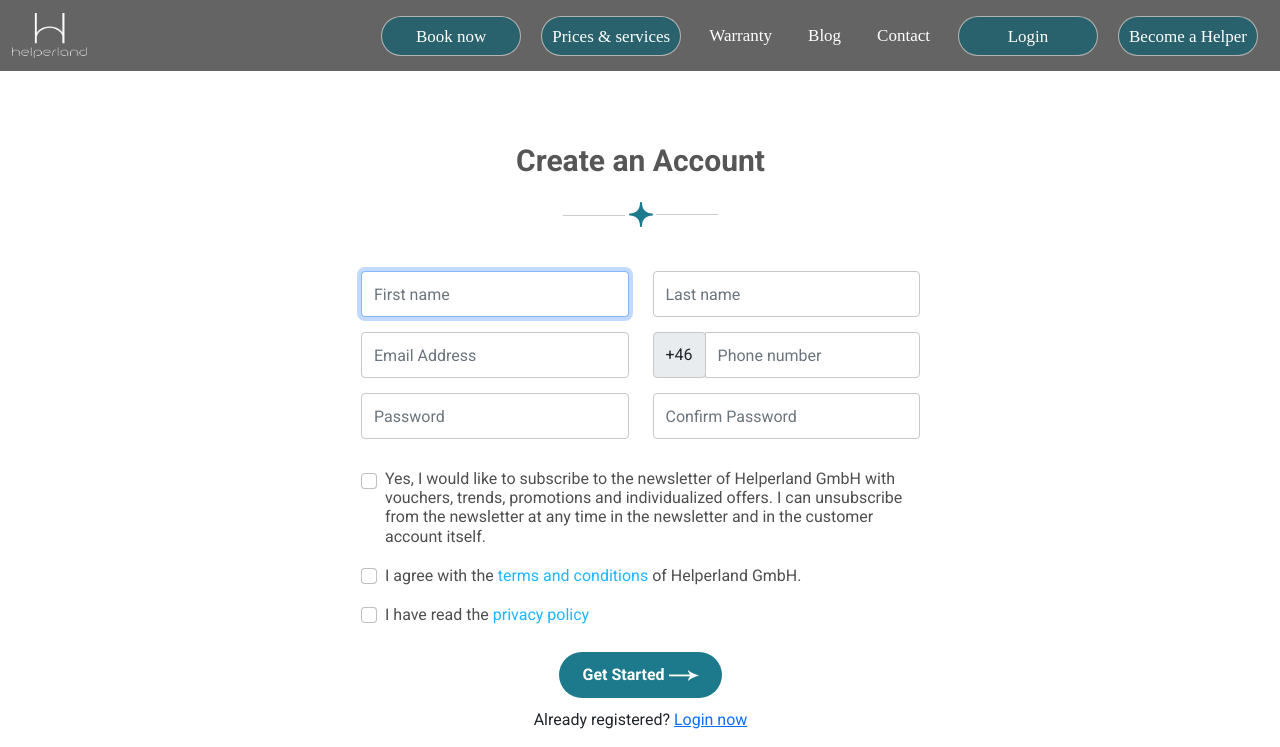
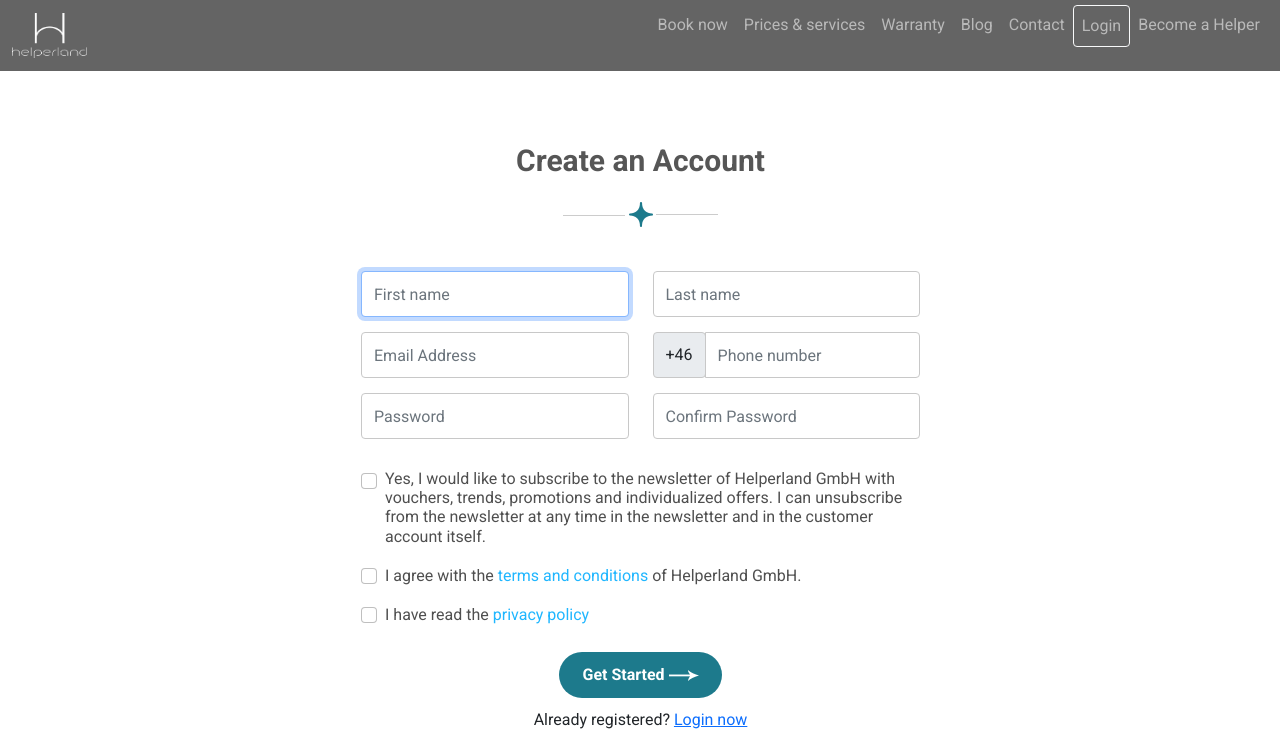
Before and after one commit to Yatrishah/HomePage, a PHP site: page /registration.html in a window 1280 px wide. Shown: the top 747 px of the page. Run offline with PHP 8.4, Linux system fonts and the light colour scheme.

Commit message:
Add files via upload

```diff
--- a/HTML*/pages/css/registration.css
+++ b/HTML*/pages/css/registration.css
@@ -12,66 +12,8 @@ height: 100%;
 background: #FFFFFF 0% 0% no-repeat padding-box;
 opacity: 1;
 }
-/*-----------Navbar-------------------*/
-.nav-link {
- margin-top:    20px;
-height: 20px;
-text-align: right;
-letter-spacing: 0px;
-color: #FFFFFF !important   ;
-opacity: 1;
-font-size: 17px !important;
-}
-
-.navbar-nav > li{
-  padding-left:10px;
-  padding-right:10px;
-
-}
 
 
-.Rounded-Rectangle-2{
- margin-top:  20px;
-width: 140px;
-height: 40px;
-text-align:     center  ;
-background: #29626D 0% 0% no-repeat padding-box;
-border: 1px solid #FFFFFF80;
-border-radius: 20px;
-opacity: 1;
-float: right;
-font-family:    Roboto-Regular;
-font-size:  17px;
-line-height: 1.41;
-  letter-spacing: normal;}
-
-.text{
-margin-top:  20px;
-sheight: 40px;
-text-align:center  ;
-opacity: 1;
-font-family:Roboto-Regular;
-font-size:  17px;
-float: right;
-line-height: 1.41;
-letter-spacing: normal;
-  }
-
-.Rounded-Rectangle-2:hover
-{
-    background-color:black;
-}
-
-.text:hover{
-height: 40px;
-text-align:     center  ;
-border: 1px solid #FFFFFF80;
-border-radius: 20px;
-}
-
-/*-----------Navbar-------------------*/
-
-/*-----------Form----------- */
 /*----------- line-star-line -------------------*/
 
 
@@ -101,6 +43,7 @@ border-radius: 20px;
 }
 
  /*----------- End of line-star-line -------------------*/
+/*-----------Form----------- */
 
 .form {
     max-width: 630px !important;
--- a/HTML*/pages/css/style.css
+++ b/HTML*/pages/css/style.css
@@ -101,7 +101,7 @@ border: 1px solid #FFFFFF80;
 border-radius: 20px;
 }
 .Rounded-Rectangle-1:hover{
-  background-color: #29626d;
+  background-color:black    ;
 }
 
 /* Section HomePage */
```
